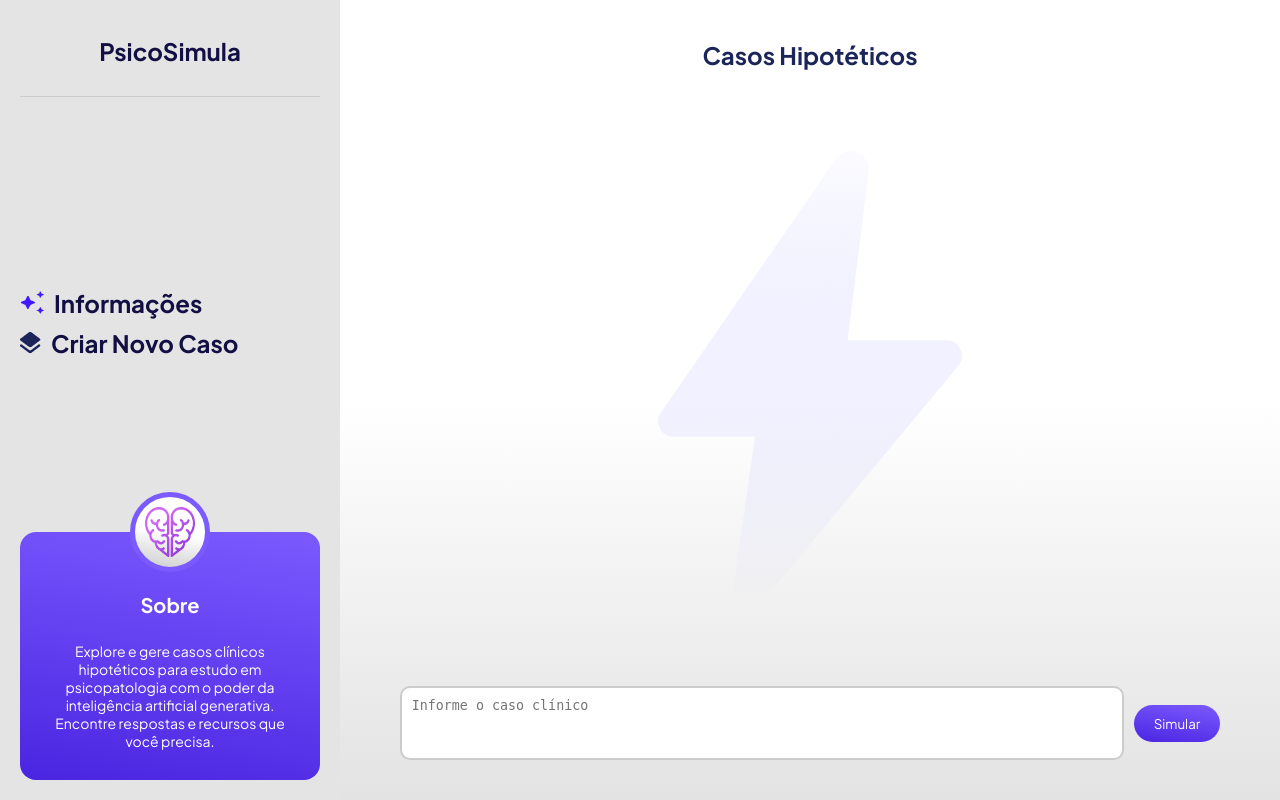
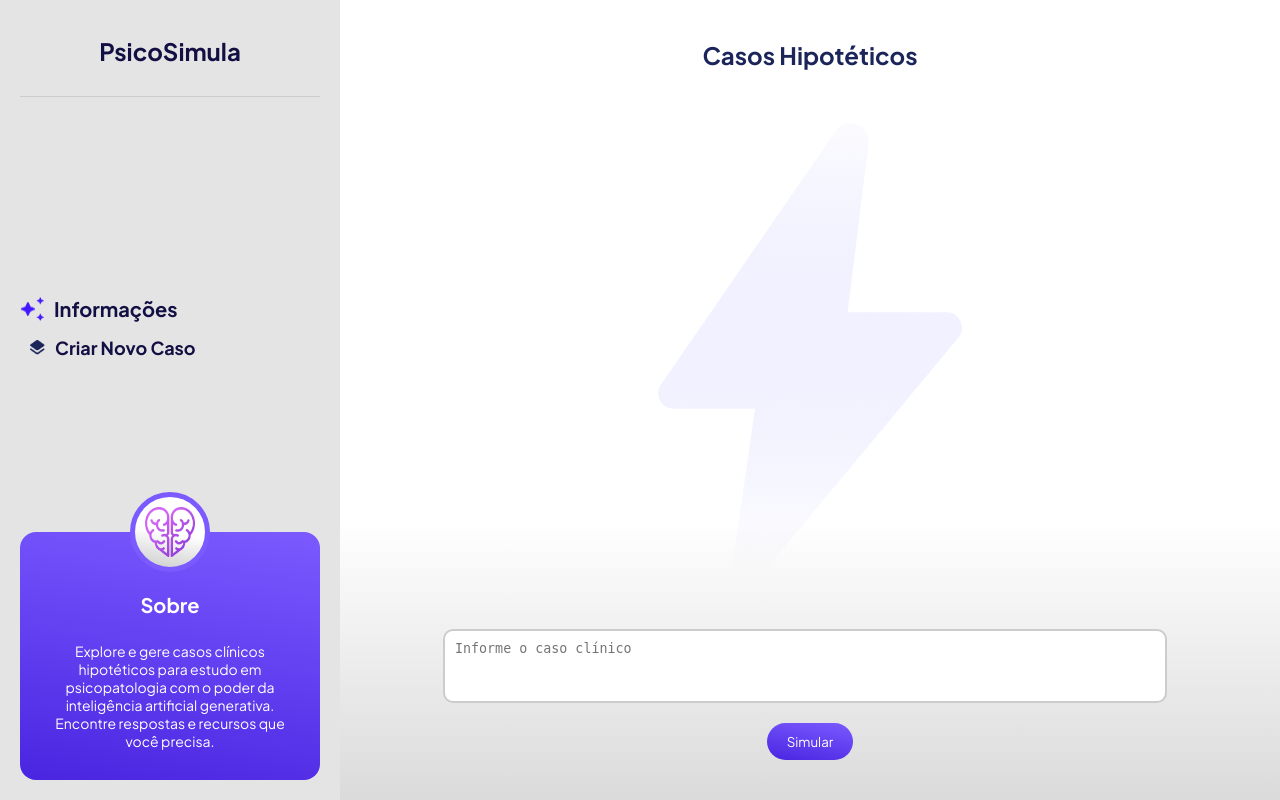
Before and after one commit to HadesKerbecs/TCC, a Django app: page /ferramentaweb/ in a window 1280 px wide. Run offline with Django 5.2, Linux system fonts and the light colour scheme.

Commit message:
Commit11

```diff
--- a/tcc/ferramentaweb/static/ferramentasweb/styles.css
+++ b/tcc/ferramentaweb/static/ferramentasweb/styles.css
@@ -3,7 +3,7 @@ body { /* Corpo da página */
     margin: 0;
     font-family: 'Plus Jakarta Sans', Arial, sans-serif;
     height: 100vh;
-    background: linear-gradient(to bottom, #ffffff 50%, #727272 300%);
+    background: linear-gradient(to bottom, #ffffff 65%, #727272 200%);
     display: flex;
 }
 
@@ -33,28 +33,50 @@ body { /* Corpo da página */
     font-weight: bold;
 }
 
-.menu-item, .menu-item2 { /* Item do menu com ícone */
+.menu-item { /* Item do menu com ícone */
     display: flex;
     align-items: center;
     margin: 10px 0;
 }
 
-.menu-item img, .menu-item2 img { /* Estilo da imagem do ícone */
+.menu-item img { /* Estilo da imagem do ícone */
+    width: 24px;
+    height: 24px;
     margin-right: 10px;
 }
 
-.menu h2, .menu2 h2 { /* Texto dos itens do menu */
+.menu-item2 { /* Item do menu com ícone */
+    display: flex;
+    align-items: center;
+    margin: 15px 0 0 10px;
+}
+
+.menu-item2 img { /* Estilo da imagem do ícone */
+    width: 15px;
+    height: 15px;
+    margin-right: 10px;
+}
+
+.menu h2 { /* Informações */
     color: #120F43;
+    font-size: 20px;
+    margin: 0;
+}
+
+.menu2 h2 { /* Criar Novo Caso */
+    color: #120F43;
+    font-size: 18px;
     margin: 0;
 }
 
 .menu-link { /* Link do menu */
     text-decoration: none;
     color: #120F43;
+    cursor: pointer; /* Garante que o cursor de link apareça */
 }
 
 .menu-link:hover { /* Efeito de hover no link do menu */
-    text-decoration: underline;
+    color: #333333; /* Cor mais escura ao passar o mouse */
 }
 
 .about { /* Seção Sobre */
@@ -105,7 +127,7 @@ body { /* Corpo da página */
     background-color: transparent;
     padding: 20px;
     position: relative;
-    z-index: 0;
+    z-index: 2;
 }
 
 .main-content h2 { /* Título Casos Hipotéticos */
@@ -115,11 +137,13 @@ body { /* Corpo da página */
     margin-bottom: auto;
 }
 
-.input-container { /* Container do input e botão */
+.input-container { /* Container do input */
     display: flex;
     align-items: center;
     margin-top: auto;
     margin-bottom: 20px;
+    position: relative;
+    z-index: 3;
 }
 
 .input-container textarea { /* Campo de texto */
@@ -133,7 +157,16 @@ body { /* Corpo da página */
     max-height: 200px;
 }
 
-.input-container button { /* Botão Simular */
+.button-container { /* Container do botão */
+    display: flex;
+    justify-content: center;
+    width: 100%;
+    margin-bottom: 20px;
+    position: relative;
+    z-index: 3;
+}
+
+.button-container button { /* Botão Simular */
     padding: 10px 20px;
     background: linear-gradient(190deg, #7B5AFF, #4A25E1);
     color: white;
@@ -141,14 +174,16 @@ body { /* Corpo da página */
     border-radius: 45px;
     cursor: pointer;
     font-family: 'Plus Jakarta Sans', Arial, sans-serif;
-    transition: background-color 0.3s ease; /* Transição suave */
+    transition: background-color 0.3s ease;
+    z-index: 4;
 }
 
-.input-container button:hover { /* Efeito ao passar o mouse no botão */
-    background-color: #4500B5;
+.button-container button:hover { /* Efeito ao passar o mouse no botão */
+    background-color: #b50036;
+    outline: 2px solid #FFF;
 }
 
-.input-container button:active { /* Efeito ao clicar no botão */
+.button-container button:active { /* Efeito ao clicar no botão */
     background-color: #2E007A;
 }
 
@@ -184,7 +219,12 @@ body { /* Corpo da página */
         margin-bottom: 10px;
     }
 
-    .input-container button { /* Ajuste de layout para o botão */
+    .button-container { /* Ajuste de layout para o container do botão */
+        width: 100%;
+        justify-content: center;
+    }
+
+    .button-container button { /* Ajuste de layout para o botão */
         width: 100%;
     }
 }
--- a/tcc/ferramentaweb/templates/ferramentaweb/index.html
+++ b/tcc/ferramentaweb/templates/ferramentaweb/index.html
@@ -34,9 +34,11 @@
         </div>
         <div class="main-content">
             <h2>Casos Hipotéticos</h2>
-                <img src="{% static 'ferramentasweb/images/Raio.png' %}" alt="Ícone Informações">
+            <img src="{% static 'ferramentasweb/images/Raio.png' %}" alt="Ícone Informações">
             <div class="input-container">
                 <textarea placeholder="Informe o caso clínico"></textarea>
+            </div>
+            <div class="button-container">
                 <button>Simular</button>
             </div>
         </div>
```
